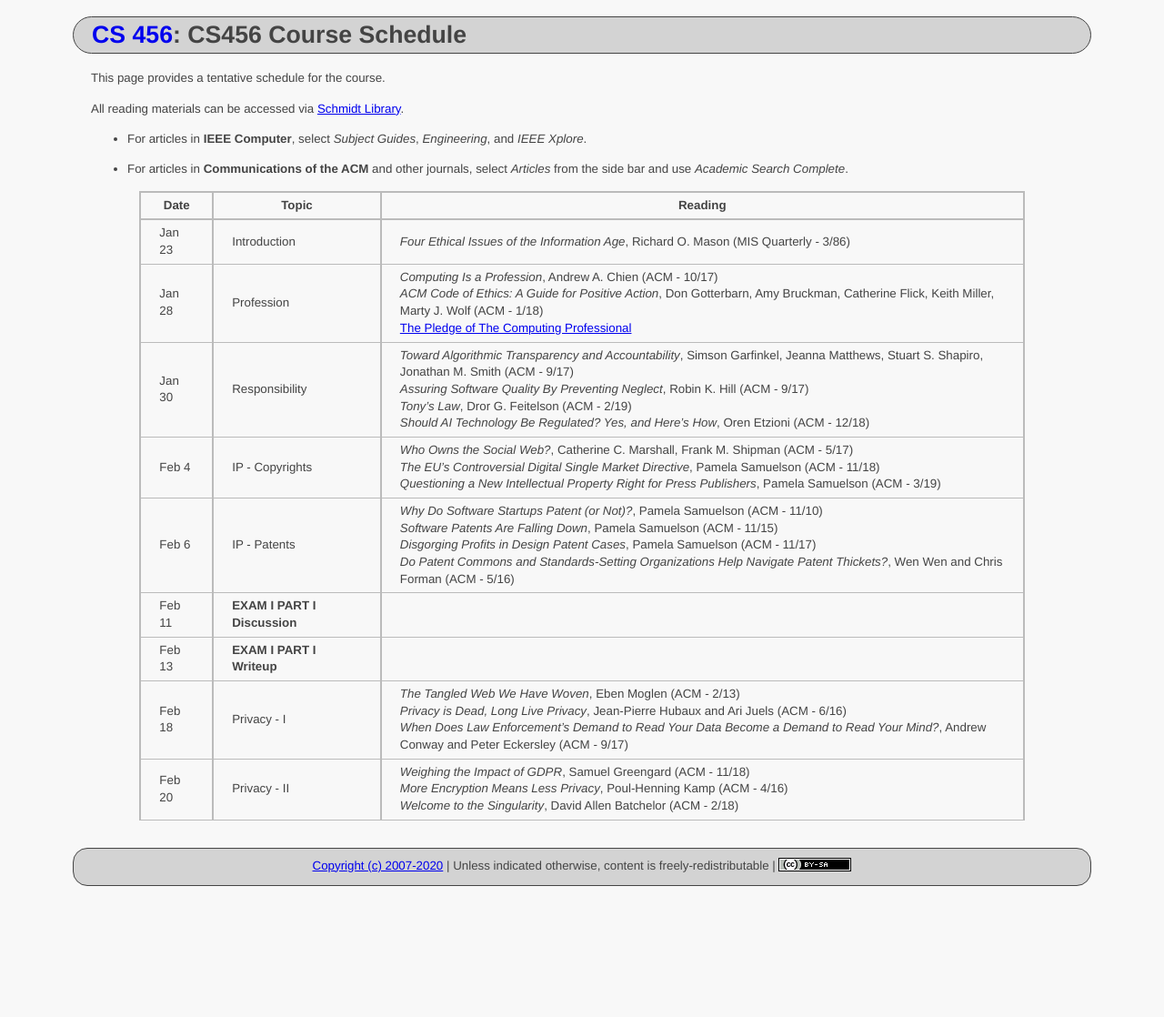
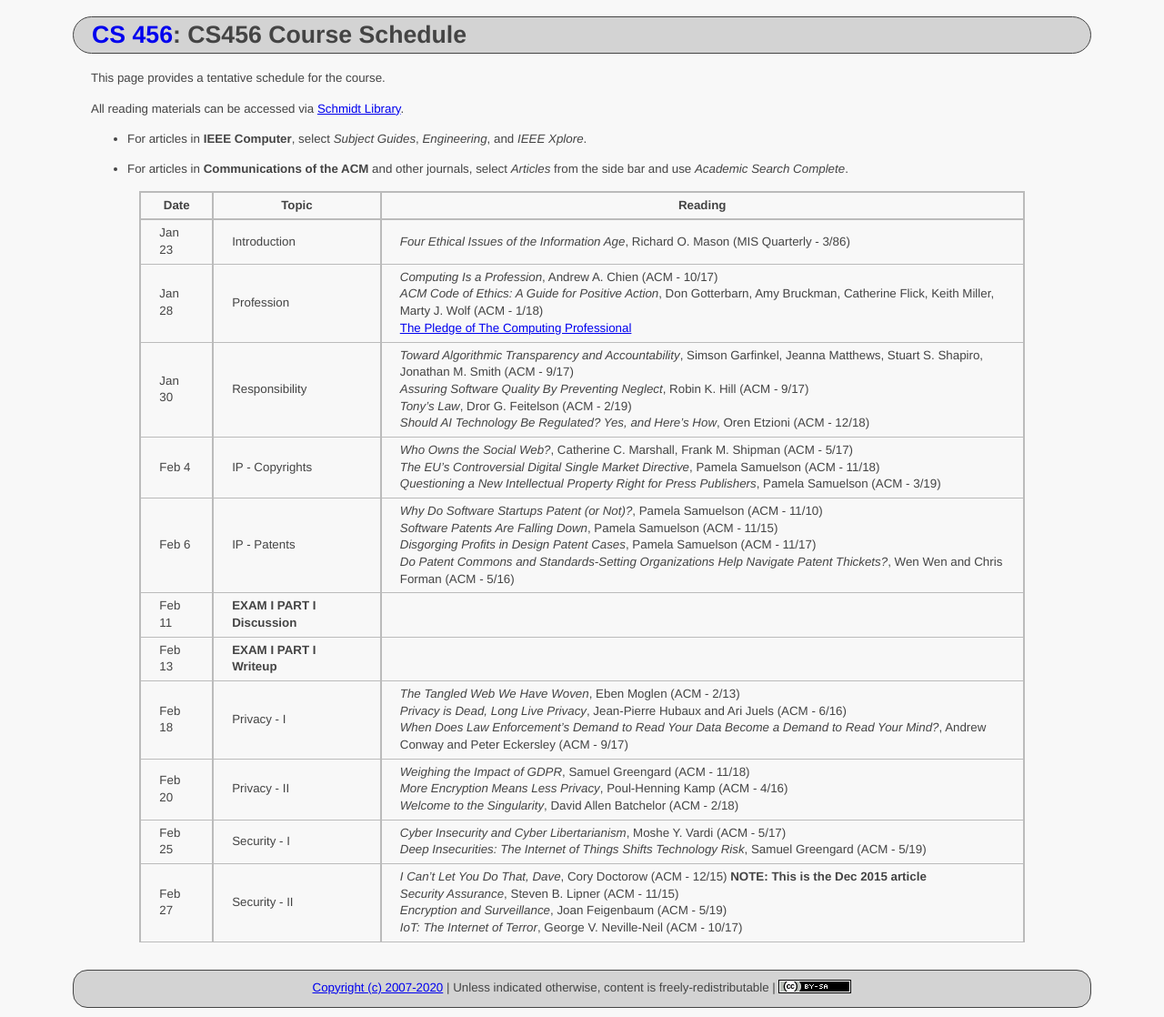
Before and after one commit to ycpcs/cs456-spring2020, a Jekyll site: the page built from schedule/index.md, in a window 1280 px wide. Shown: the whole page at 91% size. Built offline with Jekyll 4.4.1, drawn with Linux system fonts in a browser that asks for light colours; before the commit the page ends 984 px from its top, so only the background shows below that.

Commit message:
add security articles
add security articles

```diff
--- a/schedule/index.md
+++ b/schedule/index.md
@@ -23,6 +23,8 @@ All reading materials can be accessed via [Schmidt Library](http://library.ycp.e
 > Feb 13  | **EXAM I PART I Writeup**      |  |
 > Feb 18  | Privacy - I         | *The Tangled Web We Have Woven*, Eben Moglen (ACM - 2/13) <br /> *Privacy is Dead, Long Live Privacy*, Jean-Pierre Hubaux and Ari Juels (ACM - 6/16) <br /> *When Does Law Enforcement's Demand to Read Your Data Become a Demand to Read Your Mind?*, Andrew Conway and Peter Eckersley (ACM - 9/17) |
 > Feb 20  | Privacy - II        | *Weighing the Impact of GDPR*, Samuel Greengard (ACM - 11/18) <br /> *More Encryption Means Less Privacy*, Poul-Henning Kamp (ACM - 4/16) <br /> *Welcome to the Singularity*, David Allen Batchelor (ACM - 2/18) |
+> Feb 25  | Security - I        | *Cyber Insecurity and Cyber Libertarianism*, Moshe Y. Vardi (ACM - 5/17) <br /> *Deep Insecurities: The Internet of Things Shifts Technology Risk*, Samuel Greengard (ACM - 5/19)|
+> Feb 27  | Security - II       | *I Can't Let You Do That, Dave*, Cory Doctorow (ACM - 12/15) **NOTE: This is the Dec 2015 article** <br /> *Security Assurance*, Steven B. Lipner (ACM - 11/15) <br /> *Encryption and Surveillance*, Joan Feigenbaum (ACM - 5/19) <br /> *IoT: The Internet of Terror*, George V. Neville-Neil (ACM - 10/17)|
 
 
 <!--
```
